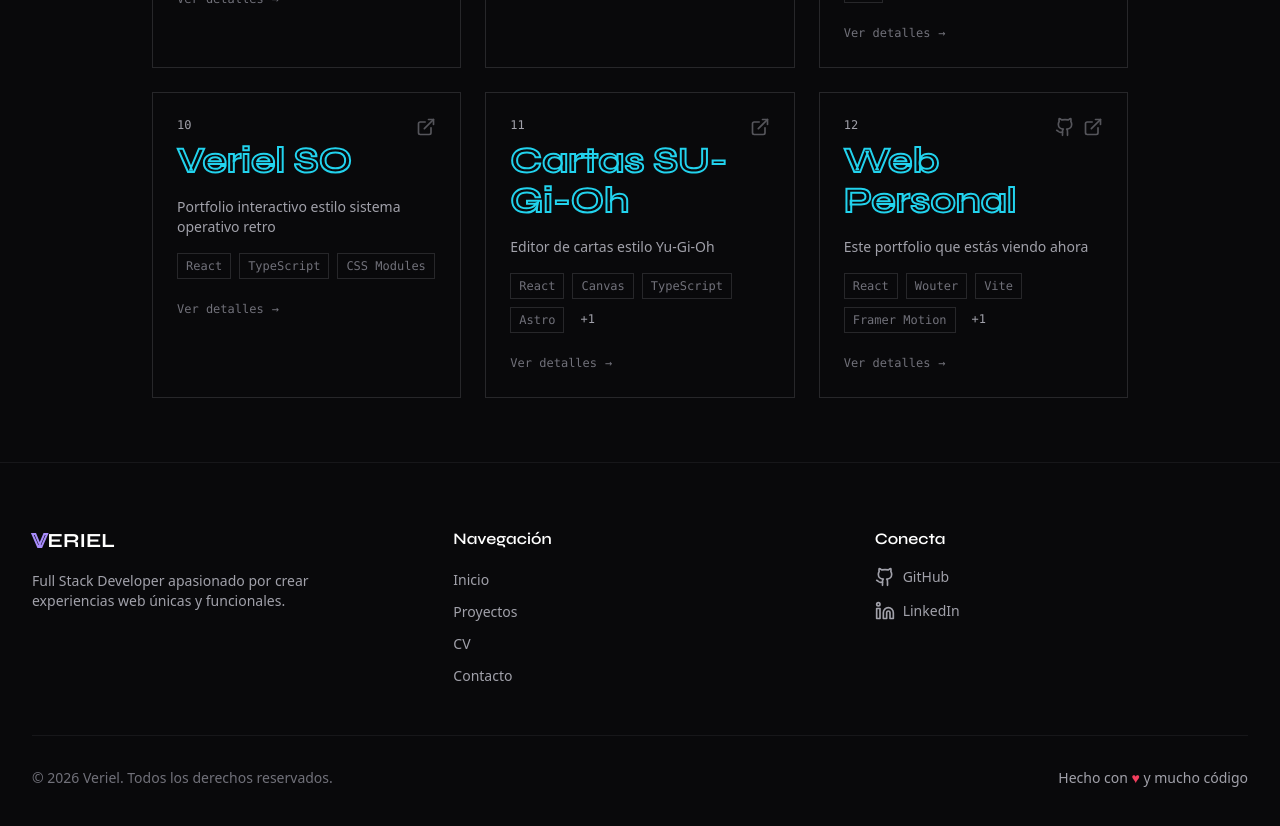
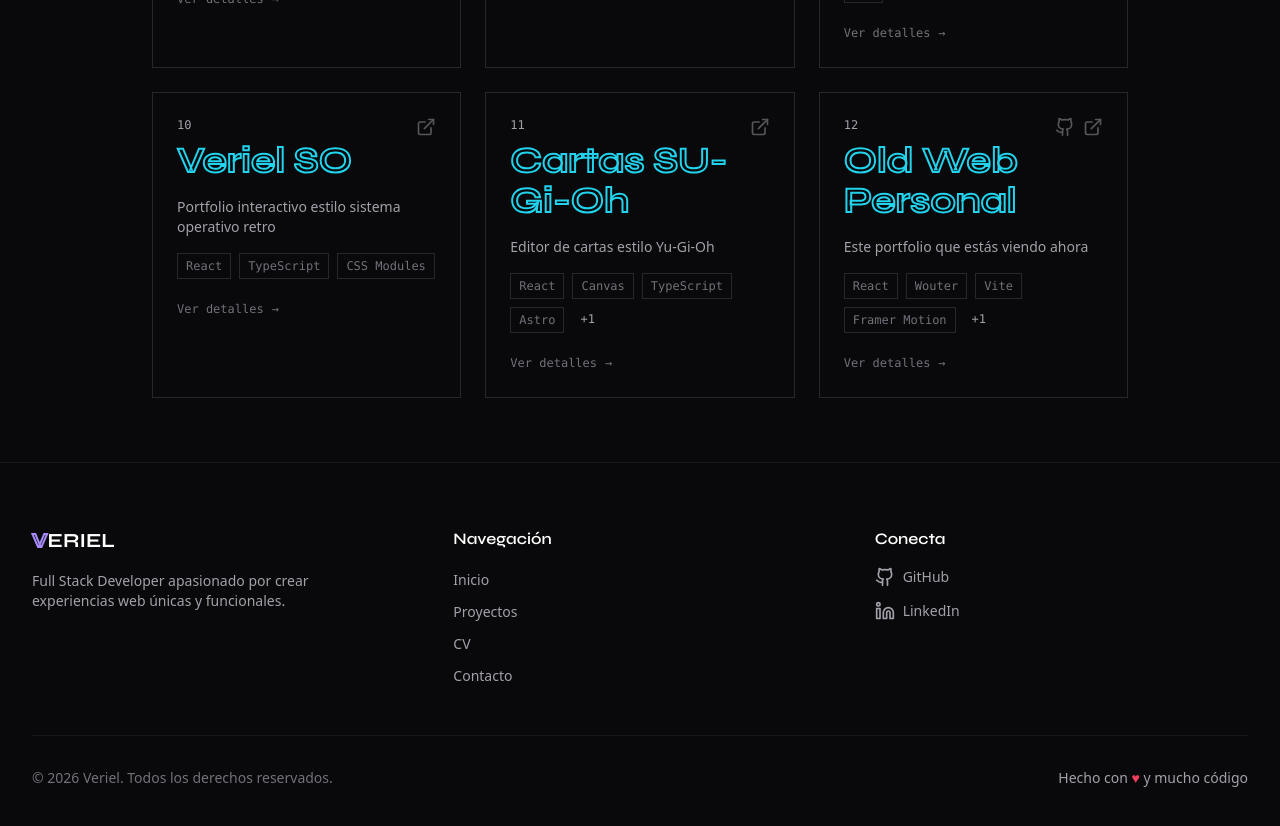
Before and after one commit to veriel-dev/web-minimalista, a React (Vite) app: page /projects in a window 1280 px wide. Shown: the part 1860-2686 px from the top of the page. Built offline with nearby package versions, Linux system fonts and the light colour scheme.

Commit message:
fix: update old-web-personal slug and update gitignore

```diff
--- a/src/data/pages/projects.outline.ts
+++ b/src/data/pages/projects.outline.ts
@@ -176,8 +176,8 @@ export const projectsOutlineData = {
       demo: 'https://sugioh.veriel.dev/',
     },
     {
-      slug: 'web-personal',
-      title: 'Web Personal',
+      slug: 'old-web-personal',
+      title: 'Old Web Personal',
       description: 'Este portfolio que estás viendo ahora',
       technologies: ['React', 'Wouter', 'Vite', 'Framer Motion', 'Tailwind'],
       category: 'frontend' as ProjectCategory,
--- a/src/data/projects.ts
+++ b/src/data/projects.ts
@@ -388,16 +388,16 @@ const projects: Project[] = [
   },
   /* Web Personal */
   {
-    title: 'Web Personal',
+    title: 'Old Web Personal',
     description: 'Portfolio minimalista con diseño Outline y animaciones fluidas',
     technologies: ['React', 'Wouter', 'Vite', 'FramerMotion', 'Tailwind'],
     proyectType: 'frontend',
     featured: false,
-    github: 'https://github.com/veriel-dev/web-minimalista',
-    demo: 'https://veriel.dev/',
+    github: 'https://github.com/veriel-dev/web-minimalista/tree/legacy/matrix',
+    demo: 'https://old.veriel.dev/',
     status: 'completed',
     img: '/img/web-personal.png',
-    slug: 'web-personal',
+    slug: 'old-web-personal',
     longDescription:
       'Portfolio personal con diseño minimalista y temática Matrix. Desarrollado con React y Tailwind CSS, incluye animaciones fluidas con Framer Motion y un diseño completamente responsive.',
     features: [
```
Also changed, not shown: 1 other file (tests, documents, lock files or other folders).
